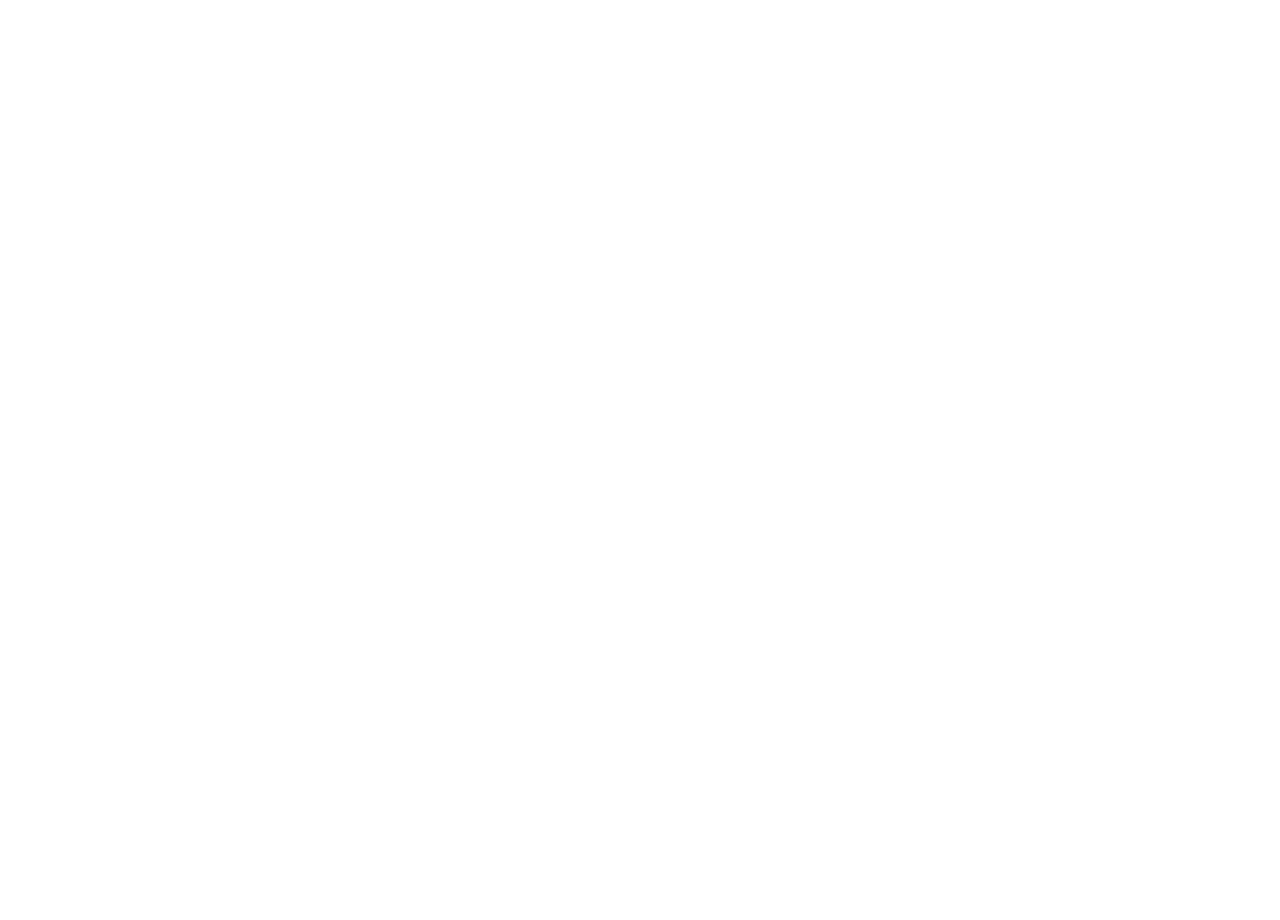
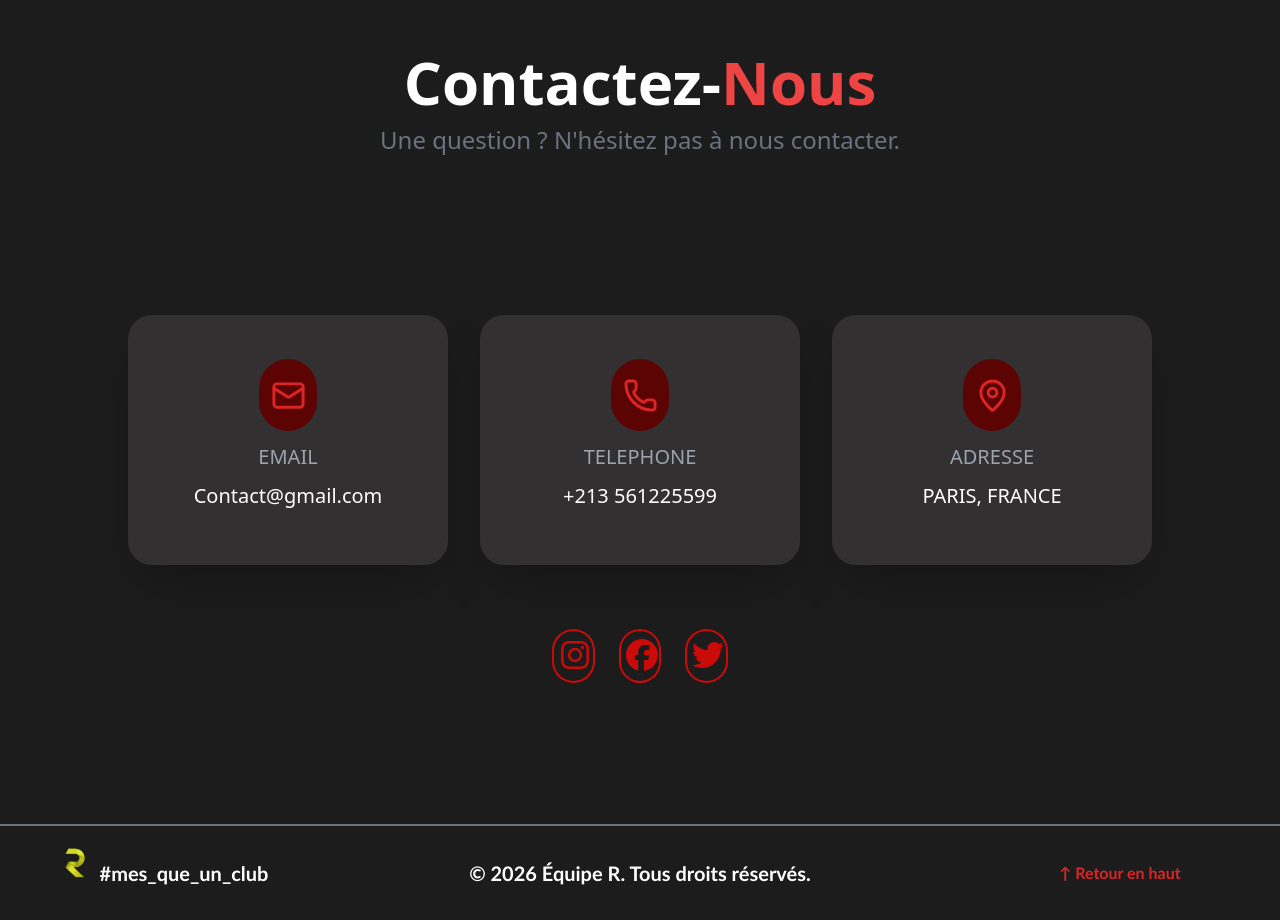
Before and after one commit to malikissad/les_R, a React (Vite) app in the folder les_R/: page / in a window 1280 px wide. Shown: the part 3560-4480 px from the top of the page. Before the commit the page ends 3520 px from the top, so only its background shows below. Built offline with nearby package versions, Linux system fonts and the light colour scheme.

Commit message:
some of front done

```diff
--- a/les_R/package.json
+++ b/les_R/package.json
@@ -10,7 +10,10 @@
     "preview": "vite preview"
   },
   "dependencies": {
+    "@fortawesome/free-brands-svg-icons": "^7.1.0",
+    "@fortawesome/react-fontawesome": "^3.1.1",
     "framer-motion": "^12.29.2",
+    "lucide-react": "^0.563.0",
     "react": "^19.2.0",
     "react-dom": "^19.2.0",
     "react-router-dom": "^7.13.0"
--- /dev/null
+++ b/les_R/src/components/contact/contentContact.jsx
@@ -0,0 +1,89 @@
+import { Mail, Phone, MapPin } from "lucide-react";
+import { motion } from "framer-motion";
+const ContentContact = ({ type }) => {
+  if (type == "Mail") {
+    return (
+      <motion.div
+        initial={{ y: 0 }}
+        whileHover={{ y: -10 }}
+        transition={{ duration: 0.5 }}
+        className="group/hov bg-[#323030] h-[65%] w-[25%] rounded-3xl shadow-2xl flex flex-col justify-center items-center"
+      >
+        <div className="w-full h-[30%] flex justify-center items-center">
+          <div
+            className="bg-[#5c0404] h-[95%] w-[18%] flex justify-center items-center rounded-full
+          transition-all duration-500 group-hover/hov:bg-[#bd0e0e]"
+          >
+            <Mail
+              size={35}
+              className="text-red-600 transition-all duration-500 group-hover/hov:text-white"
+            />
+          </div>
+        </div>
+        <p className=" w-full h-[20%] flex justify-center items-center text-gray-400 text-xl">
+          EMAIL
+        </p>
+        <p className=" w-full h-[15 %] flex justify-center items-center text-white text-xl mb-3">
+          Contact@gmail.com
+        </p>
+      </motion.div>
+    );
+  }
+  if (type == "Phone") {
+    return (
+      <motion.div
+        initial={{ y: 0 }}
+        whileHover={{ y: -10 }}
+        transition={{ duration: 1 }}
+        className="group/hov bg-[#323030] h-[65%] w-[25%] rounded-3xl shadow-2xl flex flex-col justify-center items-center"
+      >
+        <div className=" w-full h-[30%] flex justify-center items-center">
+          <div
+            className="bg-[#5c0404] h-[95%] w-[18%] flex justify-center items-center rounded-full
+          transition-all duration-500 group-hover/hov:bg-[#bd0e0e]"
+          >
+            <Phone
+              size={35}
+              className="text-red-600 transition-all duration-500 group-hover/hov:text-white"
+            />
+          </div>
+        </div>
+        <p className=" w-full h-[20%] flex justify-center items-center text-gray-400 text-xl">
+          TELEPHONE
+        </p>
+        <p className=" w-full h-[15 %] flex justify-center items-center text-white text-xl mb-3">
+          +213 561225599
+        </p>
+      </motion.div>
+    );
+  }
+  if (type == "Map") {
+    return (
+      <motion.div
+        initial={{ y: 0 }}
+        whileHover={{ y: -10 }}
+        transition={{ duration: 1 }}
+        className="group/hov bg-[#323030] h-[65%] w-[25%] rounded-3xl shadow-2xl flex flex-col justify-center items-center"
+      >
+        <div className=" w-full h-[30%] flex justify-center items-center">
+          <div
+            className="bg-[#5c0404] h-[95%] w-[18%] flex justify-center items-center rounded-full
+          transition-all duration-500 group-hover/hov:bg-[#bd0e0e]"
+          >
+            <MapPin
+              size={35}
+              className="text-red-600 transition-all duration-500 group-hover/hov:text-white"
+            />
+          </div>
+        </div>
+        <p className=" w-full h-[20%] flex justify-center items-center text-gray-400 text-xl">
+          ADRESSE
+        </p>
+        <p className=" w-full h-[15 %] flex justify-center items-center text-white text-xl mb-3">
+          PARIS, FRANCE
+        </p>
+      </motion.div>
+    );
+  }
+};
+export default ContentContact;
--- /dev/null
+++ b/les_R/src/components/contact/mainContact.jsx
@@ -0,0 +1,39 @@
+import ContentContact from "./contentContact"
+import Reseau from "./reseau"
+import image from '../../image/logo.svg'
+const MainContact = () =>{
+    return (
+        <div className="bg-[#1d1c1c]">
+           <div className="w-full h-[30%] flex flex-col justify-center items-center">
+             <p className="text-6xl font-bold mb-3 text-white">
+                Contactez-<span className="text-red-500">Nous</span>
+            </p>
+            <p className="text-gray-500 text-2xl">
+                Une question ? N'hésitez pas à nous contacter.
+            </p>
+           </div>
+           <div className="w-full h-[40%] gap-8 flex flex-row justify-center items-center">
+            <ContentContact type="Mail"></ContentContact>
+            <ContentContact type="Phone"></ContentContact>
+            <ContentContact type="Map"></ContentContact>
+            </div>
+            <Reseau></Reseau>
+
+            <div className="w-full h-[8%] grid grid-cols-[25%_50%_25%] mt-12 border-t-2 border-t-gray-500">
+                <div className="h-full w-full flex justify-center items-center">
+                    <img src={image} className="h-[40%] w-[15%]"/>
+                    <p className="text-xl text-white mt-5 font-semibold font">#mes_que_un_club</p>
+                </div>
+                <div className="h-full w-full flex justify-center items-center">
+                    <p className="text-white mt-5 text-xl font-semibold font">© 2026 Équipe R. Tous droits réservés.</p>
+                </div>
+                <div className="h-full w-full flex justify-center items-center">
+                    <p className="text-red-600 font-semibold mt-5 font">↑ Retour en haut</p>
+                </div>
+
+            </div>
+        </div>
+    )
+}
+
+export default MainContact
--- /dev/null
+++ b/les_R/src/components/contact/reseau.jsx
@@ -0,0 +1,13 @@
+import LinkReseau from "./reseaudiv";
+
+const Reseau = () => {
+  return (
+    <div className="w-full h-[15%] flex justify-center items-center gap-7 ">
+      <LinkReseau type="Instagram"></LinkReseau>
+      <LinkReseau type="Facebook"></LinkReseau>
+      <LinkReseau type="Twitter"></LinkReseau>
+    </div>
+  );
+};
+
+export default Reseau;
--- /dev/null
+++ b/les_R/src/components/contact/reseaudiv.jsx
@@ -0,0 +1,42 @@
+import { FontAwesomeIcon } from "@fortawesome/react-fontawesome";
+import {
+  faInstagram,
+  faFacebook,
+  faXTwitter,
+  faTwitter,
+} from "@fortawesome/free-brands-svg-icons";
+
+import {motion} from 'framer-motion'
+const LinkReseau = ({ type }) => {
+  if (type == "Instagram") {
+    return (
+      <motion.button
+      whileHover={{scale:1.1}}
+      transition={{duration:0.5}}
+      className="mb-24 group h-[35%] w-[3%] rounded-full ring-2 ring-[#cb0a0a] hover:border-none hover:bg-[#cb0a0a]">
+        <FontAwesomeIcon icon={faInstagram} size="2x" className="text-[#cb0a0a]  group-hover:text-white"/>
+      </motion.button>
+    );
+  } else if (type == "Facebook") {
+    return (
+      <motion.button
+       whileHover={{scale:1.2}}
+      transition={{duration:0.5}}
+      className="mb-24  group h-[35%] w-[3%] rounded-full ring-2 ring-[#cb0a0a]
+       hover:border-none hover:bg-[#cb0a0a]">
+        <FontAwesomeIcon icon={faFacebook} size="2x" className="text-[#cb0a0a] group-hover:text-white"/>
+      </motion.button>
+    );
+  } else if (type == "Twitter") {
+    return (
+      <motion.button
+       whileHover={{scale:1.1}}
+      transition={{duration:0.5}}
+      className="mb-24 group h-[35%] w-[3%] rounded-full ring-2 ring-[#cb0a0a] hover:border-none hover:bg-[#cb0a0a]">
+        <FontAwesomeIcon icon={faTwitter} size="2x" className="text-[#cb0a0a]  group-hover:text-white"/>
+      </motion.button>
+    );
+  }
+};
+
+export default LinkReseau;
--- a/les_R/src/components/presentation/presentation.jsx
+++ b/les_R/src/components/presentation/presentation.jsx
@@ -7,6 +7,8 @@ import ContentPresentation from "../presentation/contentPresentation.jsx";
 import MainEquipe from "../Equipe/mainEquipe.jsx";
 import MainGalerie from "../Galerie/mainGalerie.jsx";
 import Cadre from "../inscriptionForm/Cadre.jsx"
+import MainContact from "../contact/mainContact.jsx";
+
 const Presentation = () => {
   const { Affichage, changeAffichage, ChangeNavbar, setChangeNavbar} = useContext(AffichageContext);
   const [Moved, setMoved] = useState(false);
@@ -44,7 +46,7 @@ const Presentation = () => {
 
   if (Affichage) {
     return (
-      <div className="grid grid-rows-[20%_80%_100%_120%_120%] h-screen w-full">
+      <div className="grid grid-rows-[20%_80%_100%_120%_120%_120%] h-screen w-full">
         <div className="h-full w-full flex justify-center ">
           <Navbar />
         </div>
@@ -52,6 +54,7 @@ const Presentation = () => {
         <MainEquipe />
         <MainGalerie></MainGalerie>
         <Cadre></Cadre>
+        <MainContact></MainContact>
       </div>
     );
   }
```
Also changed, not shown: 1 other file (tests, documents, lock files or other folders).
